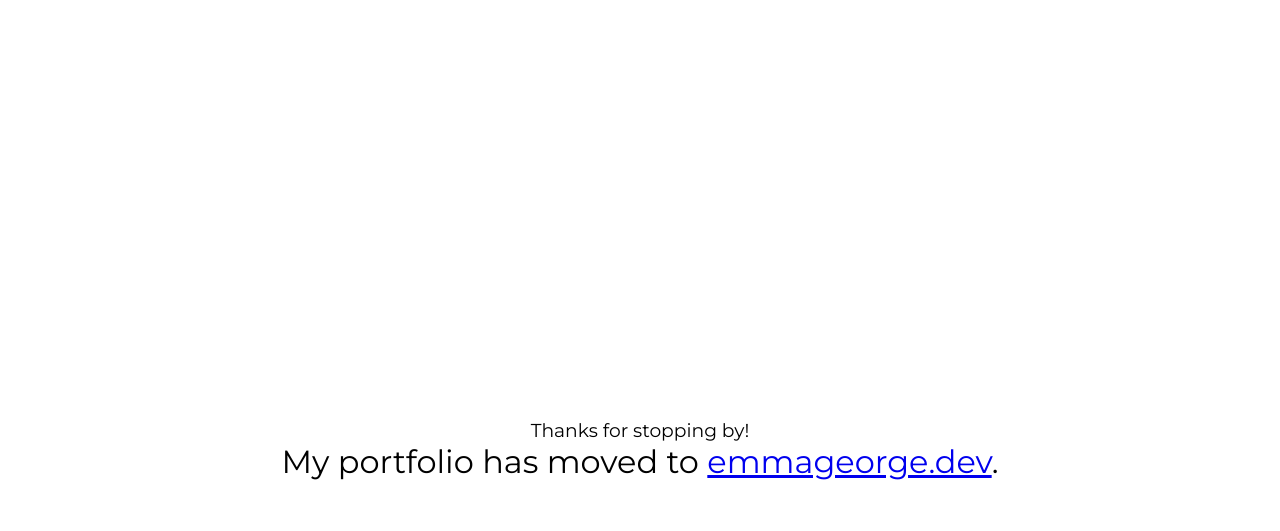
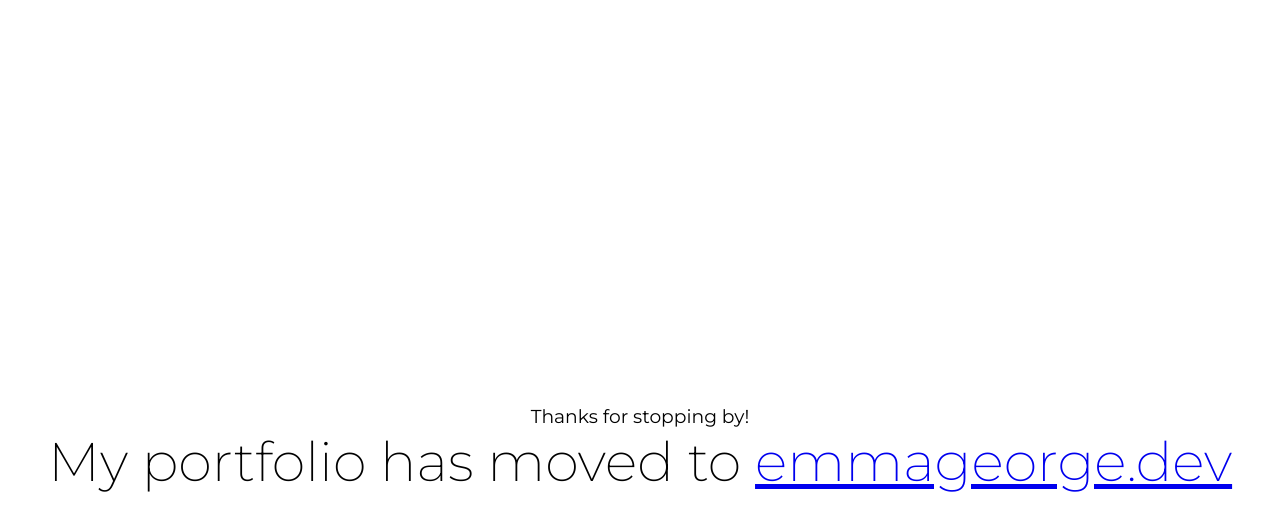
Before and after one commit to emmariegeo/emmariegeo.github.io, a Jekyll site: the page built from index.markdown, in a window 1280 px wide. Shown: the top 531 px of the page. Built offline with Jekyll 4.4.1, drawn with Linux system fonts in a browser that asks for light colours.

Commit message:
Update page paths

```diff
--- a/_includes/header.html
+++ b/_includes/header.html
@@ -7,7 +7,7 @@
   <nav class="navbar">
     <a class="site-title" rel="author" href='{{ "/" | relative_url }}'>{{ site.title | escape }}</a>
     <div class="menu-toggle" id="mobile-menu">
-          <i id = "menu-icon" class="fa fa-bars"></i>
+      <i id="menu-icon" class="fa fa-bars"></i>
     </div>
 
     <ul class="nav" id="nav">
--- a/_layouts/moved.html
+++ b/_layouts/moved.html
@@ -6,7 +6,9 @@
       <div class="wrapper">
         <section class="home">
             <div class = "moved">
-                <p><h1 class="hero-text">{{ content }}</h1></p>
+                <h3>Thanks for stopping by!</h3>
+                <h1 class="subtitle-text">My portfolio has moved to <a href="https://emmageorge.dev/">emmageorge.dev</a></h1>
+            </p>
             </div>
           </section>
       </div>
```
Lines whose indentation alone changed are shown as unchanged.
